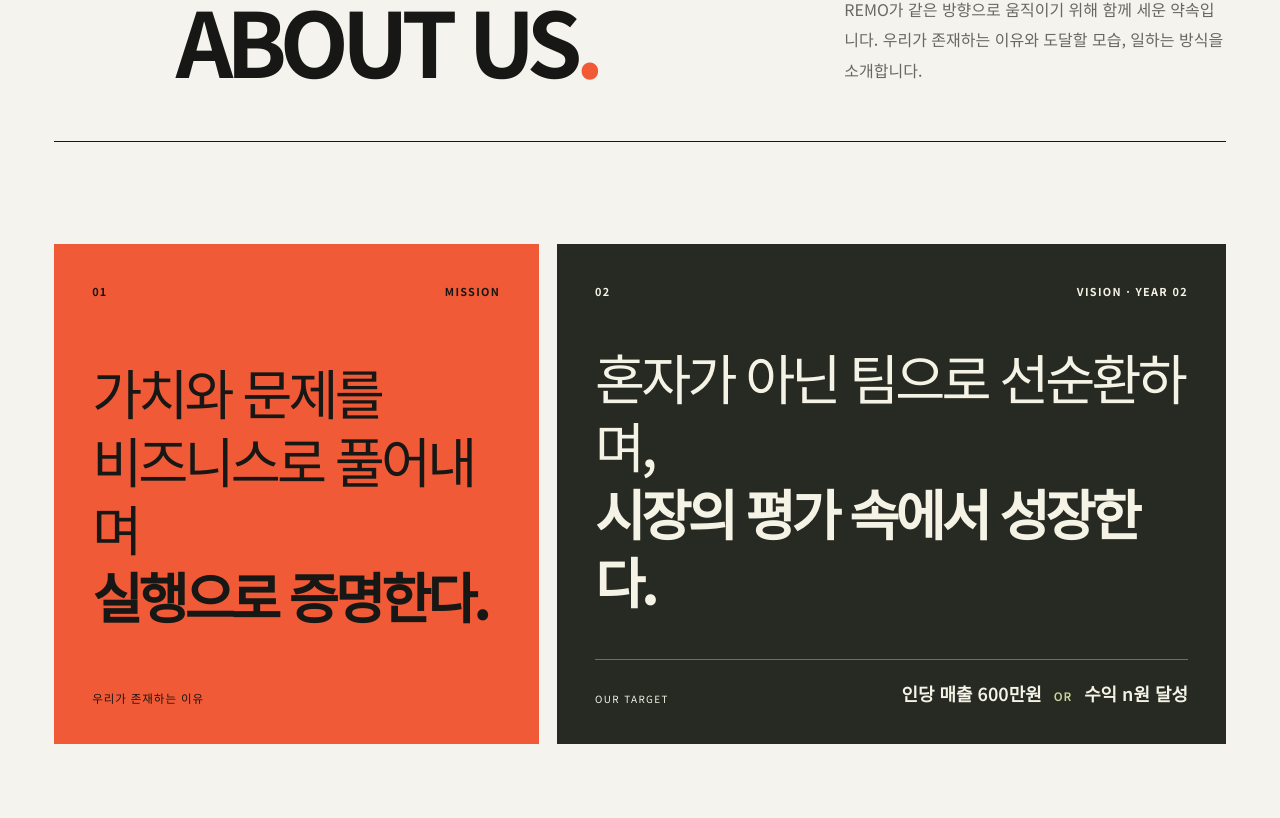
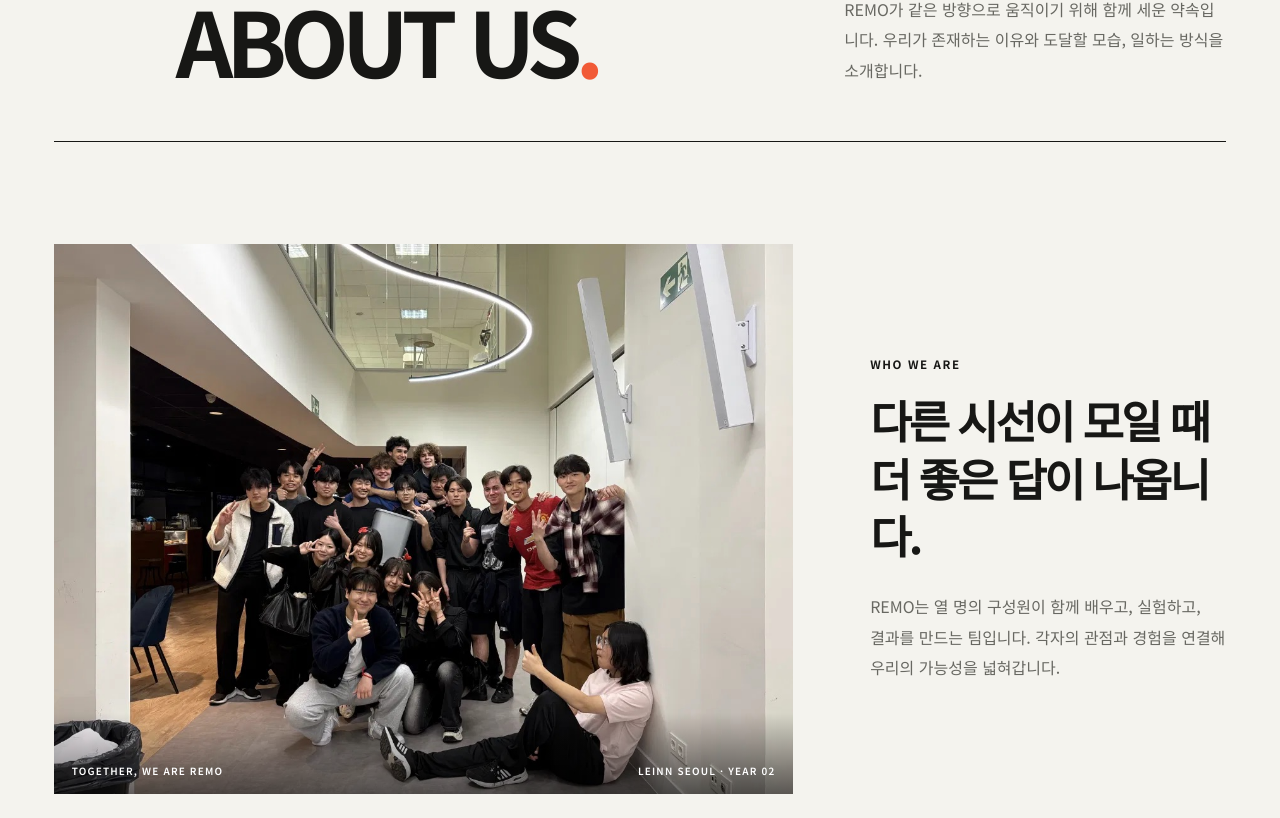
Before and after one commit to brianjudy10244/REMO, a Next.js app: page /about-us in a window 1280 px wide. Shown: the part 382-1200 px from the top of the page. Built offline with nearby package versions, Linux system fonts and the light colour scheme.

Commit message:
Merge team introduction into ABOUT US

```diff
--- a/app/about-us/page.tsx
+++ b/app/about-us/page.tsx
@@ -1,4 +1,5 @@
 import type { Metadata } from "next";
+import Image from "next/image";
 import { PageHero, SiteFrame } from "@/app/components/site-chrome";
 
 export const metadata: Metadata = {
@@ -50,6 +51,18 @@ export default function AboutUsPage() {
           description="REMO가 같은 방향으로 움직이기 위해 함께 세운 약속입니다. 우리가 존재하는 이유와 도달할 모습, 일하는 방식을 소개합니다."
         />
 
+        <section className="about-us-portrait section-space" aria-label="REMO 팀 소개">
+          <figure>
+            <Image src="/assets/remo-team.jpg" alt="LEINN Seoul에서 함께한 REMO 팀 단체 사진" width={1170} height={870} priority sizes="(max-width: 800px) 100vw, 92vw" />
+            <figcaption><span>TOGETHER, WE ARE REMO</span><span>LEINN SEOUL · YEAR 02</span></figcaption>
+          </figure>
+          <div>
+            <p className="eyebrow">WHO WE ARE</p>
+            <h2>다른 시선이 모일 때<br />더 좋은 답이 나옵니다.</h2>
+            <p>REMO는 열 명의 구성원이 함께 배우고, 실험하고, 결과를 만드는 팀입니다. 각자의 관점과 경험을 연결해 우리의 가능성을 넓혀갑니다.</p>
+          </div>
+        </section>
+
         <section className="mvc-statements section-space" aria-label="미션과 비전">
           <article className="mvc-statement mvc-mission">
             <div className="mvc-label"><span>01</span><p>MISSION</p></div>
--- a/app/components/site-chrome.tsx
+++ b/app/components/site-chrome.tsx
@@ -6,7 +6,6 @@ import type { ReactNode } from "react";
 
 const navItems = [
   { href: "/", label: "홈" },
-  { href: "/about", label: "팀 소개" },
   { href: "/about-us", label: "ABOUT US" },
   { href: "/projects", label: "프로젝트" },
   { href: "/members", label: "멤버" },
--- a/app/globals.css
+++ b/app/globals.css
@@ -103,6 +103,13 @@ button, input, textarea { font: inherit; }
 .values h3 { margin: 72px 0 12px; font-size: clamp(1.7rem, 3vw, 3rem); letter-spacing: -.05em; }
 .values p { color: var(--muted); font-size: .9rem; }
 
+.about-us-portrait { display: grid; grid-template-columns: minmax(0, 1.35fr) minmax(300px, .65fr); gap: clamp(36px, 6vw, 100px); align-items: center; }
+.about-us-portrait figure { position: relative; margin: 0; overflow: hidden; background: #deddd7; }
+.about-us-portrait img { display: block; width: 100%; height: auto; }
+.about-us-portrait figcaption { position: absolute; left: 0; right: 0; bottom: 0; display: flex; justify-content: space-between; padding: 50px 18px 16px; color: #fff; background: linear-gradient(transparent, rgba(0,0,0,.58)); font-size: .62rem; font-weight: 600; letter-spacing: .12em; }
+.about-us-portrait h2 { margin: 18px 0 28px; font-size: clamp(2.1rem, 3.5vw, 4rem); line-height: 1.28; letter-spacing: -.06em; }
+.about-us-portrait > div > p:last-child { margin: 0; color: var(--muted); line-height: 1.9; word-break: keep-all; }
+
 .mvc-statements { display: grid; grid-template-columns: .84fr 1.16fr; gap: 18px; }
 .mvc-statement { min-height: 500px; padding: clamp(28px, 3vw, 52px); display: flex; flex-direction: column; }
 .mvc-mission { background: var(--accent); }
@@ -173,6 +180,7 @@ button, input, textarea { font: inherit; }
   .page-hero { grid-template-columns: 60px 1fr; }
   .page-hero > p { grid-column: 2; }
   .about-layout { grid-template-columns: 1fr; }
+  .about-us-portrait { grid-template-columns: 1fr; }
   .mvc-statements { grid-template-columns: 1fr; }
   .mvc-statement { min-height: 420px; }
   .core-value-list li { grid-template-columns: 60px minmax(150px, .5fr) 1.5fr; gap: 24px; }
@@ -215,6 +223,8 @@ button, input, textarea { font: inherit; }
   .values { grid-template-columns: 1fr; }
   .values article { min-height: 210px; border-right: 0; border-bottom: 1px solid var(--line); }
   .values h3 { margin-top: 48px; }
+  .about-us-portrait { gap: 30px; }
+  .about-us-portrait figcaption { padding: 40px 12px 12px; font-size: .52rem; }
   .mvc-statements { gap: 12px; }
   .mvc-statement { min-height: 390px; padding: 24px 20px; }
   .mvc-statement h2 { font-size: clamp(2.15rem, 10vw, 3.3rem); }
--- a/app/page.tsx
+++ b/app/page.tsx
@@ -35,8 +35,8 @@ export default function HomePage() {
 
           <div className="landing-aside">
             <p>서로 다른 우리가 모여<br />하나의 장면을 만듭니다.</p>
-            <Link className="landing-enter" href="/about">
-              팀 이야기 보기 <span aria-hidden="true">↗</span>
+            <Link className="landing-enter" href="/about-us">
+              ABOUT US 보기 <span aria-hidden="true">↗</span>
             </Link>
           </div>
 
```
Also changed, not shown: app/about/page.tsx (deleted, +0 -28 lines).
